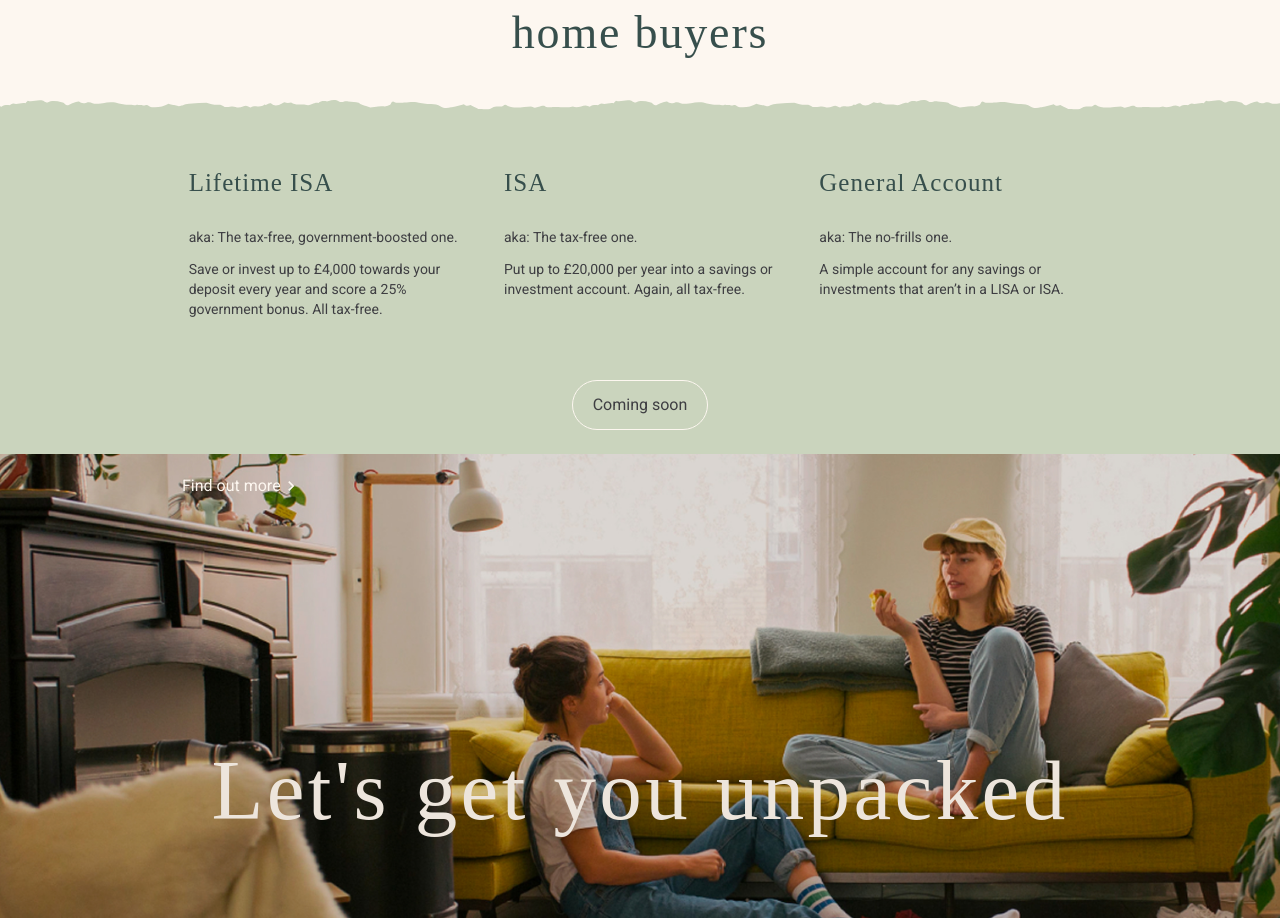
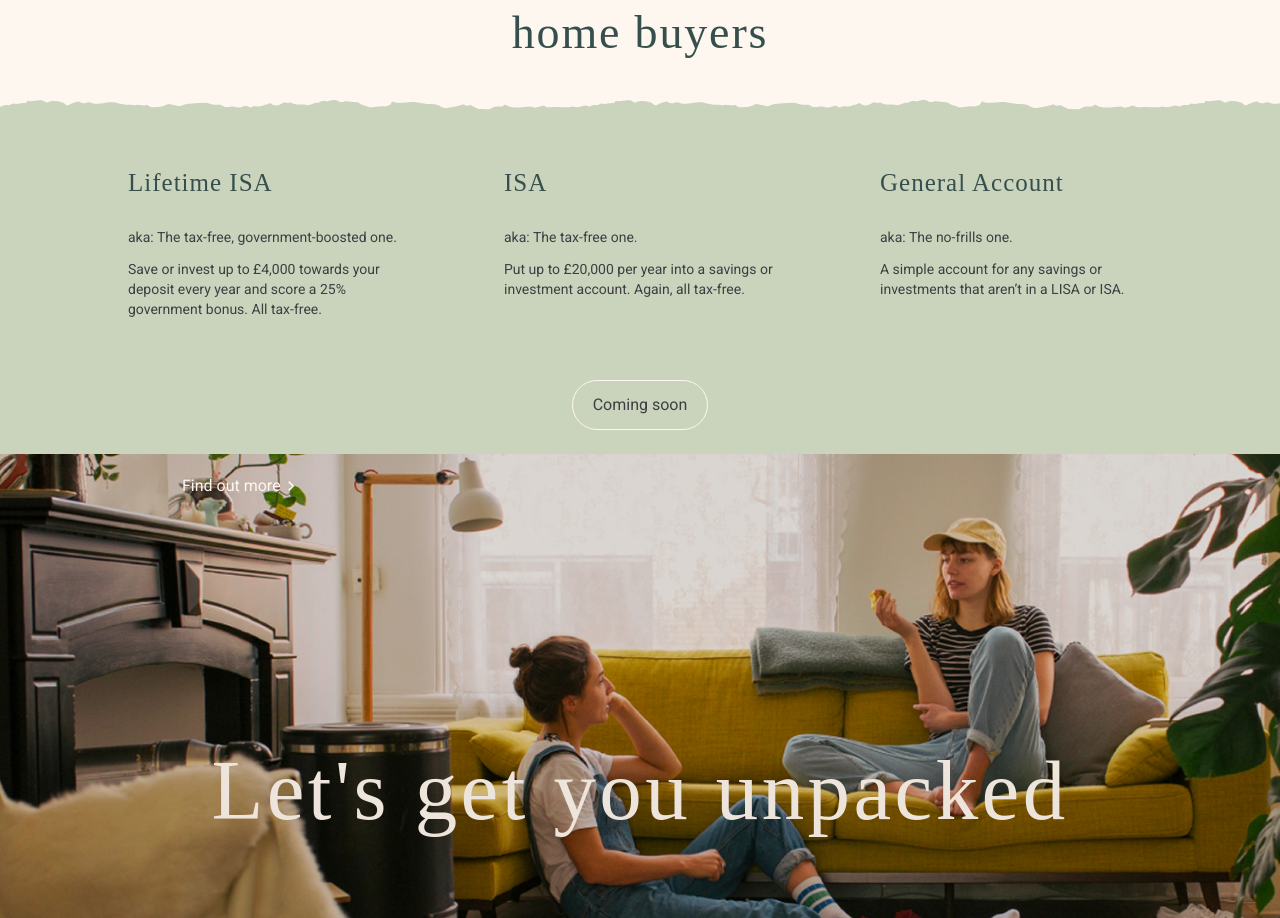
Before and after one commit to oykss/nude-landing-page, a React (Vite) app: page / in a window 1280 px wide. Shown: the part 4394-5312 px from the top of the page. Built offline with nearby package versions, Linux system fonts and the light colour scheme.

Commit message:
Changed the structure of FTBAccounts components, moving indents to the listWrap class and improving code readability.

```diff
--- a/src/components/FTBAccounts/FTBAccounts.module.css
+++ b/src/components/FTBAccounts/FTBAccounts.module.css
@@ -50,14 +50,14 @@
 }
 
 .list {
-	padding: 50px 0 60px;
-}
-
-.listWrap {
 	display: flex;
 	flex-wrap: wrap;
 	justify-content: space-around;
 	gap: 30px;
+}
+
+.listWrap {
+	padding: 50px 0 60px;
 }
 
 .item {
--- a/src/components/FTBAccounts/FTBAccounts.tsx
+++ b/src/components/FTBAccounts/FTBAccounts.tsx
@@ -1,4 +1,4 @@
-import { Animated, Container } from '../../shared';
+import { Animated, BUTTON_PRIMARY_ANIMATION, Container } from '../../shared';
 import FTB_ACCOUNTS from './constant';
 import css from './FTBAccounts.module.css';
 
@@ -19,6 +19,7 @@ export default function FTBAccounts() {
 				</Animated>
 			</Container>
 			<Animated className={css.container}>
+				<Container className={css.listWrap}>
 					<Animated
 						as='ul'
 						className={css.list}
@@ -26,7 +27,6 @@ export default function FTBAccounts() {
 						whileInView='visible'
 						viewport={{ once: true, amount: 0.2 }}
 					>
-					<Container className={css.listWrap}>
 						{FTB_ACCOUNTS.map(({ title, alias, desc }, i) => (
 							<Animated
 								as='li'
@@ -40,9 +40,9 @@ export default function FTBAccounts() {
 								<p className={css.desc}>{desc}</p>
 							</Animated>
 						))}
+					</Animated>
 				</Container>
-				</Animated>
-				<Animated className={css.btnWrap}>
+				<Animated className={css.btnWrap} {...BUTTON_PRIMARY_ANIMATION}>
 					<a href='#' className={css.btn}>
 						Coming soon
 					</a>
```
Lines whose indentation alone changed are shown as unchanged.
